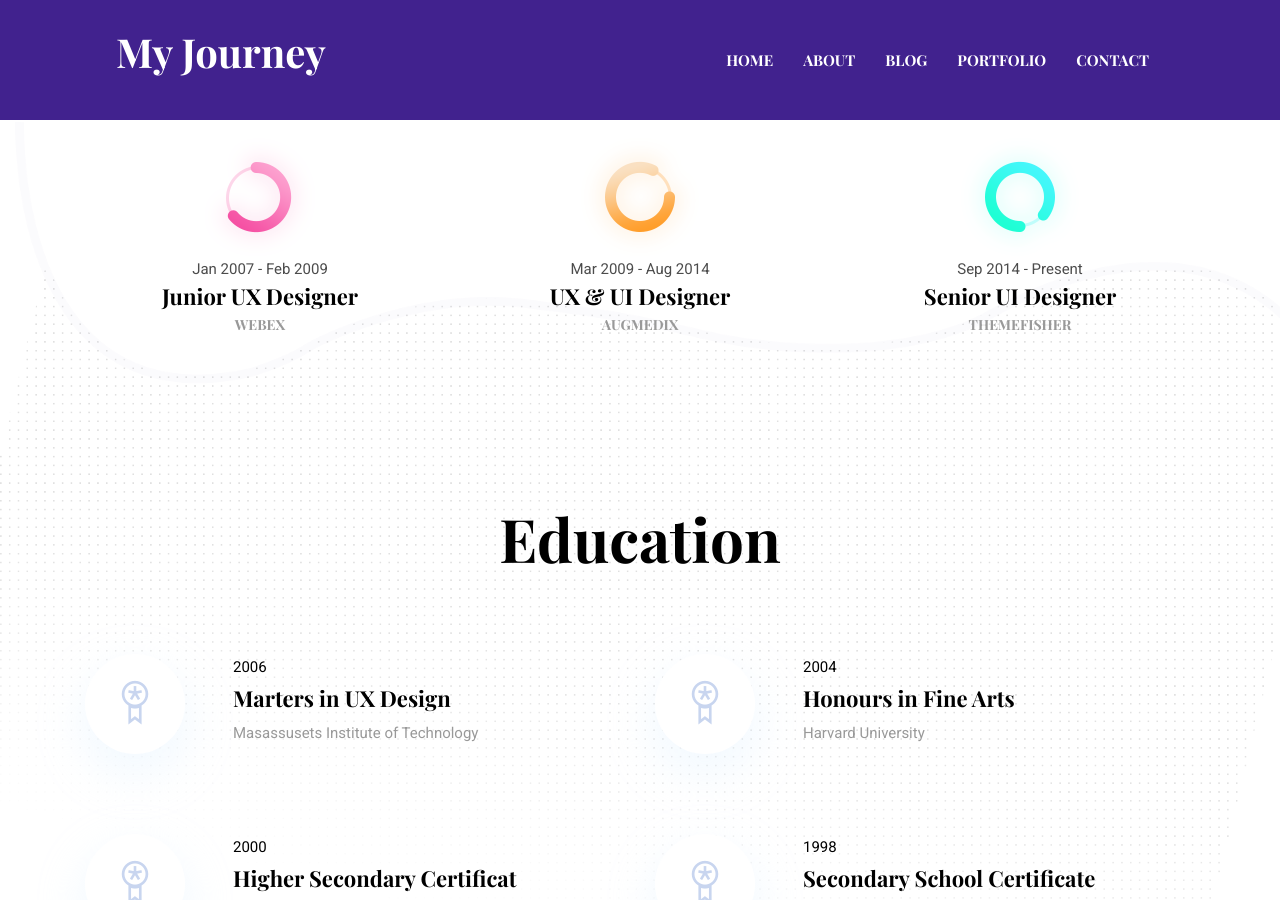
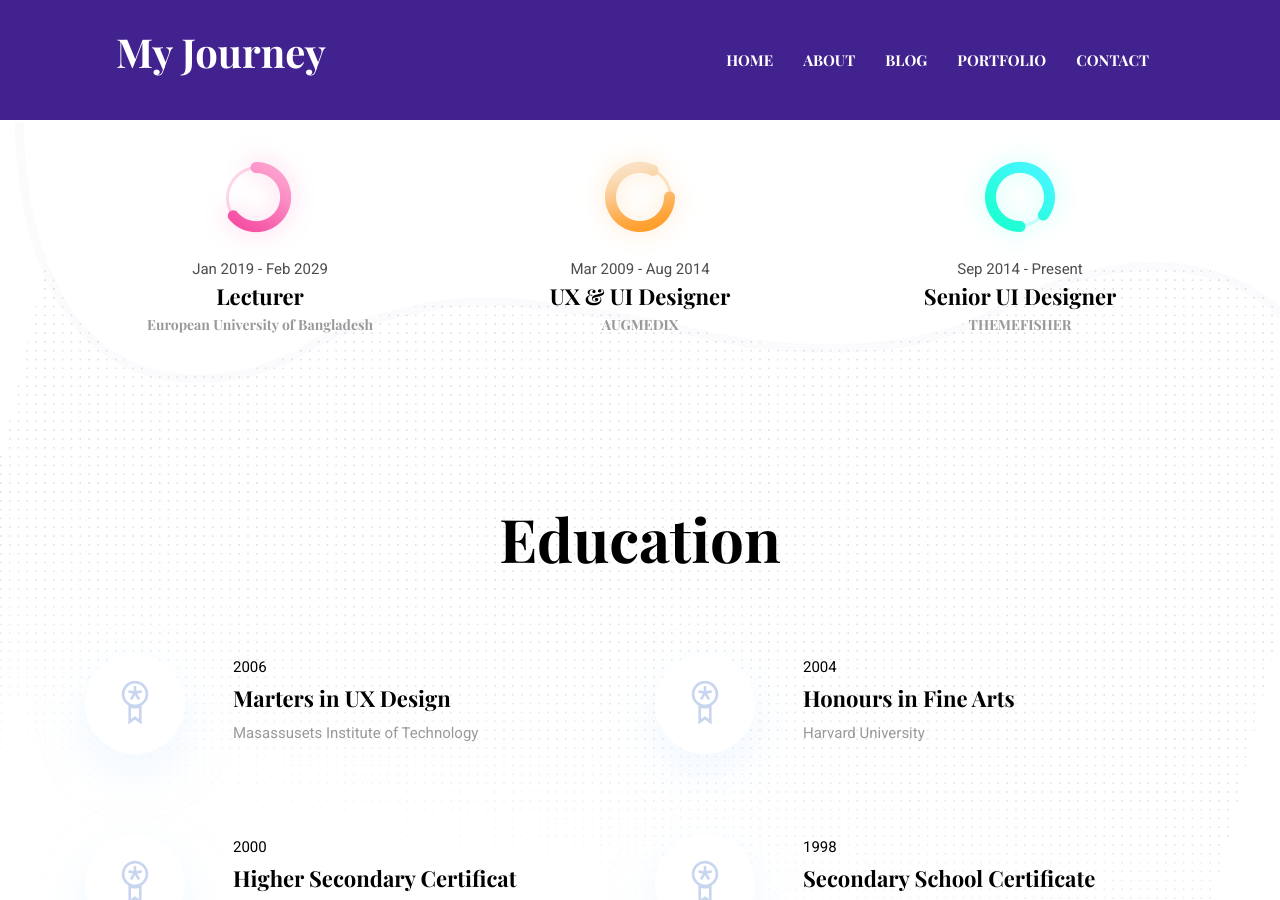
Before and after one commit to shakib1490/shakib1490.github.io, a Jekyll site: the page built from index.html, in a window 1280 px wide and 900 px high, scrolled down 1827 px. Built offline with Jekyll 4.4.1, drawn with Linux system fonts in a browser that asks for light colours.

Commit message:
Update settings.yml

```diff
--- a/_data/settings.yml
+++ b/_data/settings.yml
@@ -106,7 +106,7 @@ skills:
 
 experience-title: Experience
 experience:
-- {name: Junior UX Designer, icon: 'icon-1.png', date: 'Jan 2007 - Feb 2009', organization: 'WEBEX'}
+- {name: Lecturer, icon: 'icon-1.png', date: 'Jan 2019 - Feb 2029', organization: 'European University of Bangladesh'}
 - {name: UX & UI Designer, icon: 'icon-2.png', date: 'Mar 2009 - Aug 2014', organization: 'AUGMEDIX'}
 - {name: Senior UI Designer, icon: 'icon-3.png', date: 'Sep 2014 - Present', organization: 'THEMEFISHER'}
 
```
